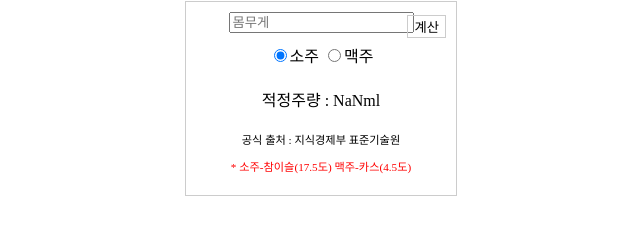
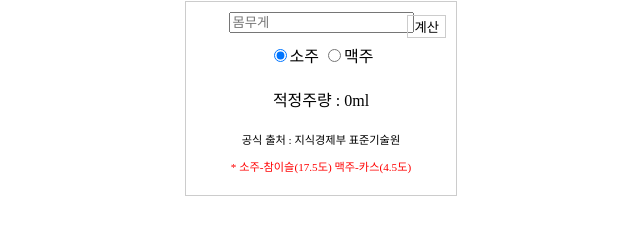
Before and after one commit to sang-woo-jeong/aaa, a plain HTML site: page index.html in a window 1280 px wide. Both pictures are taken after a click on the button "계산". Shown: the part 299-534 px from the top of the page, 319-959 px from the left. Drawn offline with Linux system fonts and the light colour scheme.

Commit message:
Update index.html

```diff
--- a/index.html
+++ b/index.html
@@ -35,15 +35,13 @@
 		<script>
 			function cal(){
 				document.querySelector("article").innerHTML="Hello";
-				if(soju.checked){
-					cc = (weight/soju.value)*120;
-
-					document.querySelector("article").innerHTML = "적정주량 : "+ Math.round(cc)+"ml";
-				}else if(macju.checked){
-					cc = (weight/macju.value)*120;
-
-					document.querySelector("article").innerHTML = "적정주량 : "+ Math.round(cc)+"ml";
-				}
+					if(soju.checked){
+						cc = (weight.value/soju.value)*120;
+						document.querySelector("article").innerHTML = "적정주량 : "+ Math.round(cc)+"ml";
+					}else if(macju.checked){
+						cc = (weight.value/macju.value)*120;
+						document.querySelector("article").innerHTML = "적정주량 : "+ Math.round(cc)+"ml";
+					}
 			}
 		</script>
 
```
